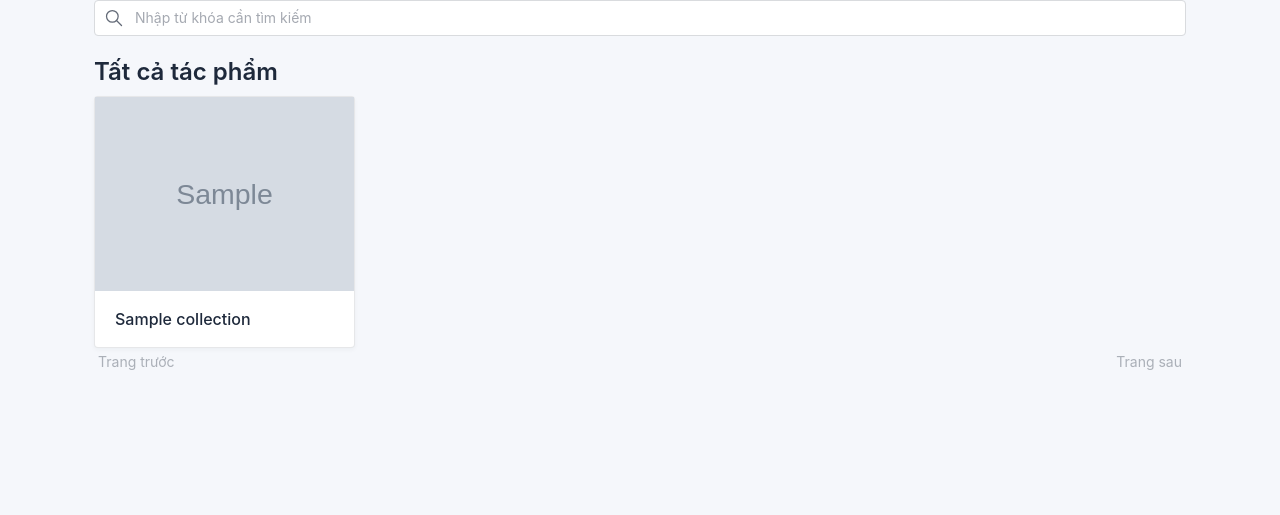
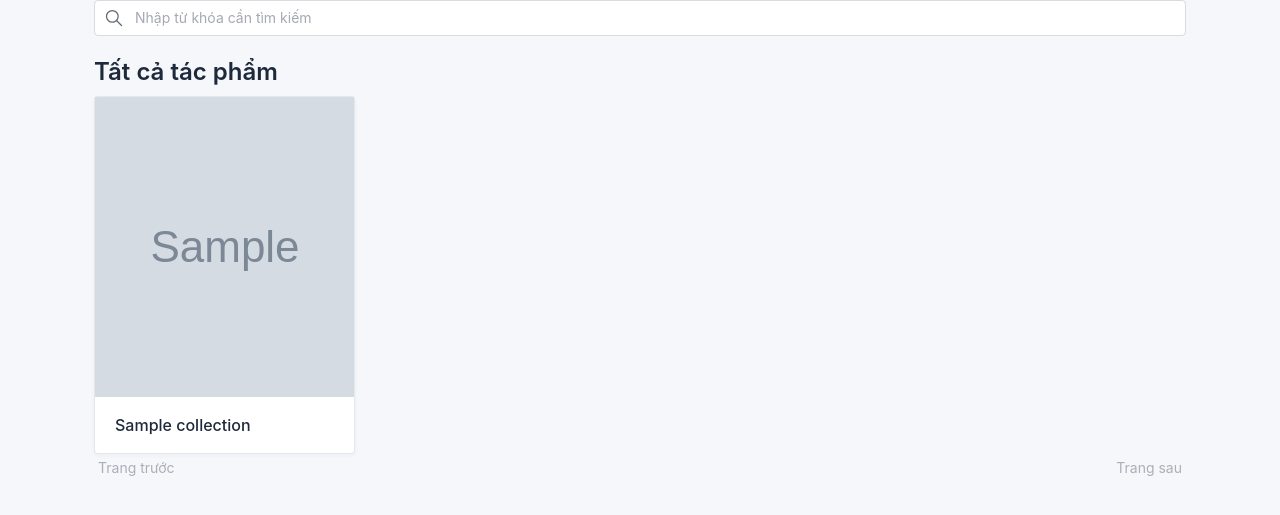
Before and after one commit to cyborgx0x/athena, a Flask app: page /all_collections in a window 1280 px wide. Shown: the part 112-627 px from the top of the page. Run offline with Flask 2, Linux system fonts and the light colour scheme; tables that the repository leaves empty hold one stand-in row (values such as "Sample post"); grey boxes marked "Sample" are stand-in pictures; some libraries are stand-ins or nearby versions.

Commit message:
Update base.html

```diff
--- a/app/templates/base.html
+++ b/app/templates/base.html
@@ -55,7 +55,7 @@
     }
     .crop {
       width: 100%;
-      height: 300;
+      height: 300px;
       display: grid;
       transition: transform 500ms ease;
       overflow: hidden;
```
